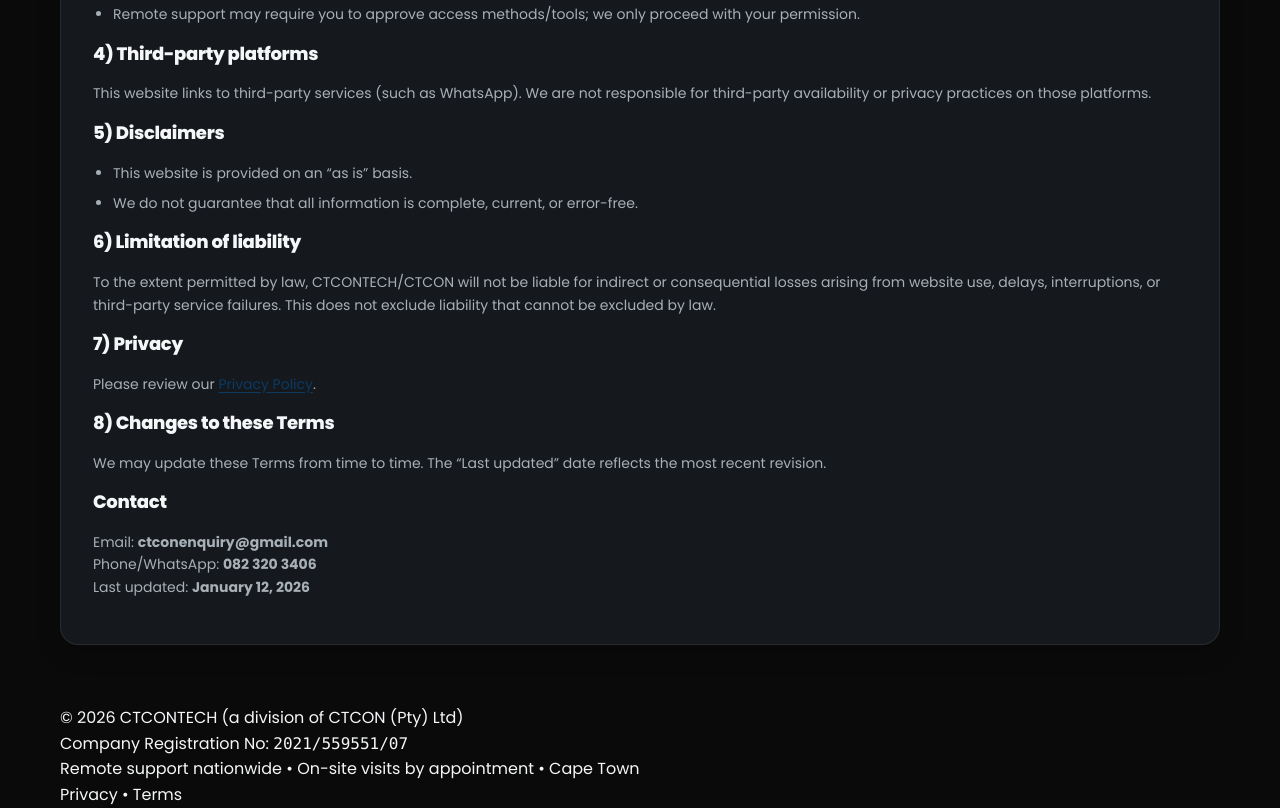
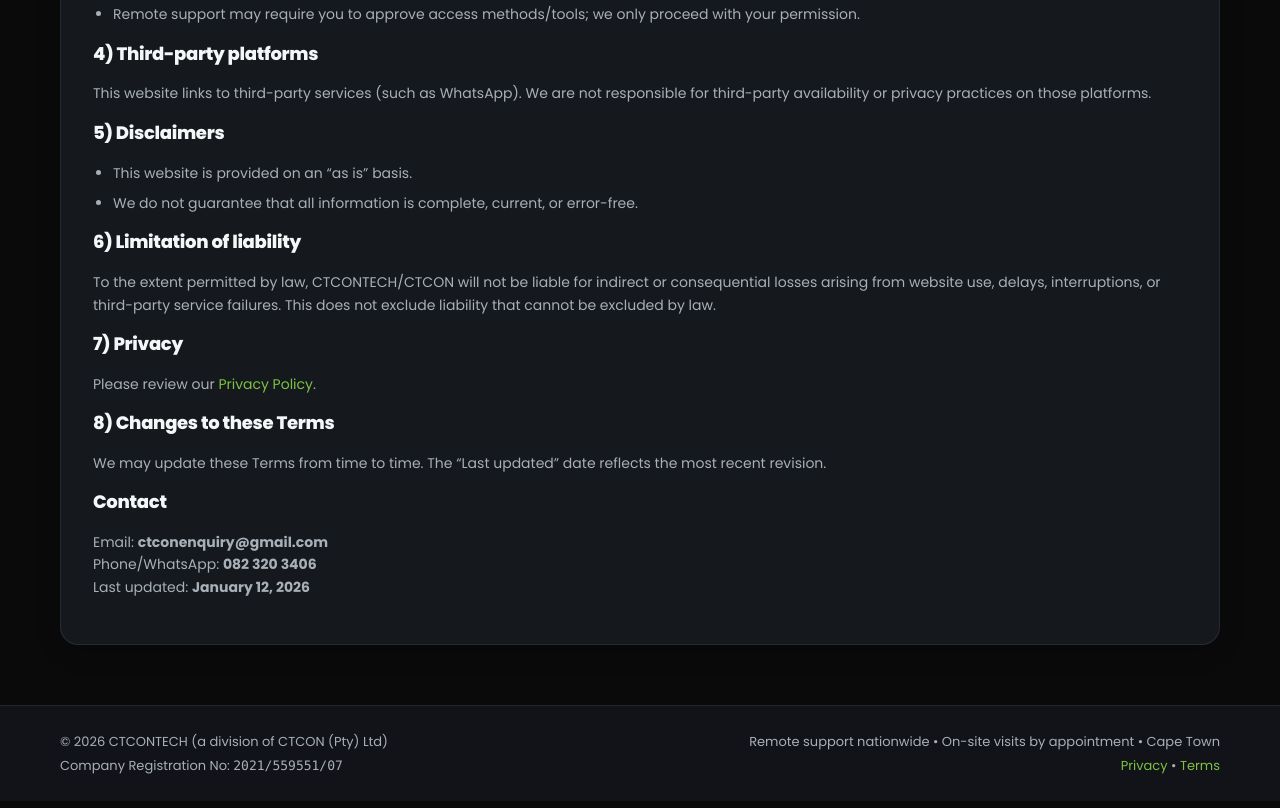
Before and after one commit to CTCONTECH/ctcontech-website, a website: page terms.html in a window 1280 px wide. Shown: the part 688-1496 px from the top of the page. Drawn offline with Linux system fonts and the light colour scheme.

Commit message:
Fix terms page: CSS footer formatting and link styling

```diff
--- a/terms.html
+++ b/terms.html
@@ -229,7 +229,29 @@
     .mono{font-family:ui-monospace,SFMono-Regular,Menlo,Monaco,Consolas,monospace;}
 
     /* ---------- Footer ---------- */
-    footer{\n      background:var(--bg-alt);\n      color:var(--muted);\n      padding:24px 0;\n      border-top:1px solid var(--line);\n    }\n    .footer-compact{\n      display:flex;\n      justify-content:space-between;\n      align-items:flex-start;\n      gap:20px;\n      flex-wrap:wrap;\n      font-size:13px;\n      line-height:1.8;\n    }\n    .footer-compact .left{min-width:300px;}\n    .footer-compact .right{text-align:right;}\n    .footer-compact a{\n      color:var(--accent);\n      text-decoration:none;\n      transition: opacity .2s ease;\n    }\n    .footer-compact a:hover{opacity:.8;}
+    footer{
+      background:var(--bg-alt);
+      color:var(--muted);
+      padding:24px 0;
+      border-top:1px solid var(--line);
+    }
+    .footer-compact{
+      display:flex;
+      justify-content:space-between;
+      align-items:flex-start;
+      gap:20px;
+      flex-wrap:wrap;
+      font-size:13px;
+      line-height:1.8;
+    }
+    .footer-compact .left{min-width:300px;}
+    .footer-compact .right{text-align:right;}
+    .footer-compact a{
+      color:var(--accent);
+      text-decoration:none;
+      transition: opacity .2s ease;
+    }
+    .footer-compact a:hover{opacity:.8;}
 
     /* ---------- Reveal on scroll ---------- */
     .reveal{opacity:0; transform:translateY(14px); transition: opacity .55s ease, transform .55s ease;}
@@ -355,7 +377,7 @@
 
         <h2>7) Privacy</h2>
         <p>
-          Please review our <a href="privacy.html" style="color:#0b3a63; text-decoration:underline; text-underline-offset:3px;">Privacy Policy</a>.
+          Please review our <a href="privacy.html">Privacy Policy</a>.
         </p>
 
         <h2>8) Changes to these Terms</h2>
```
